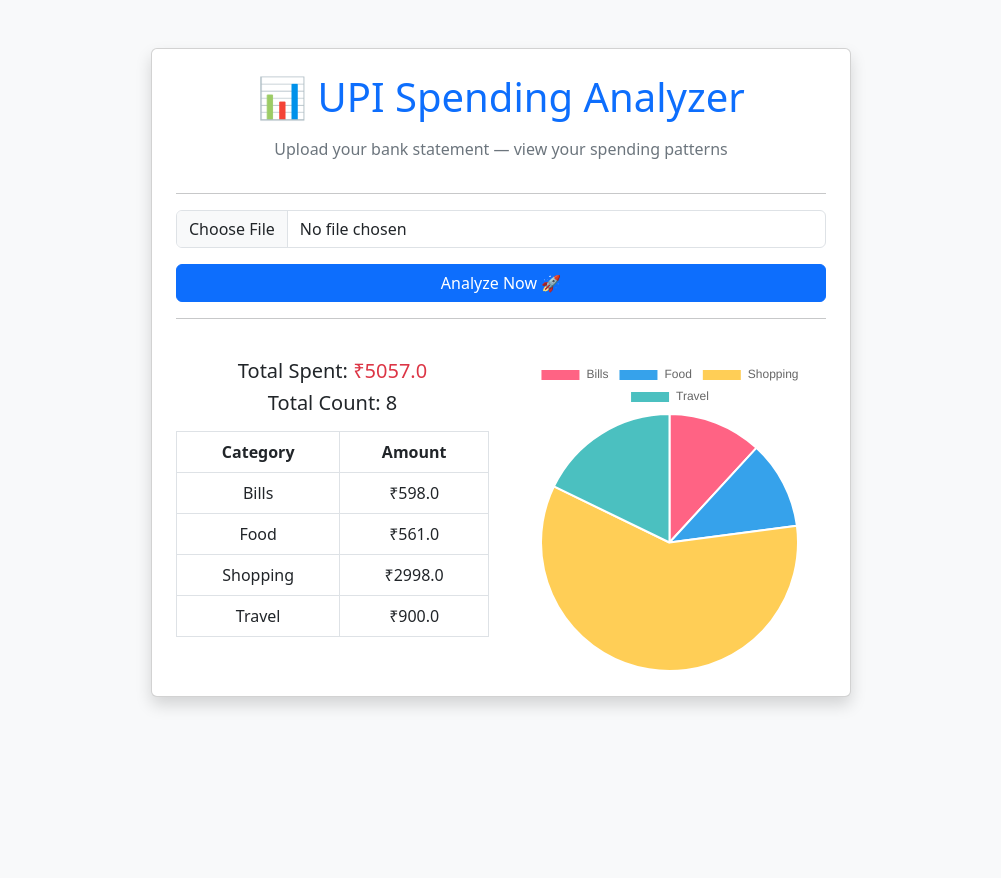
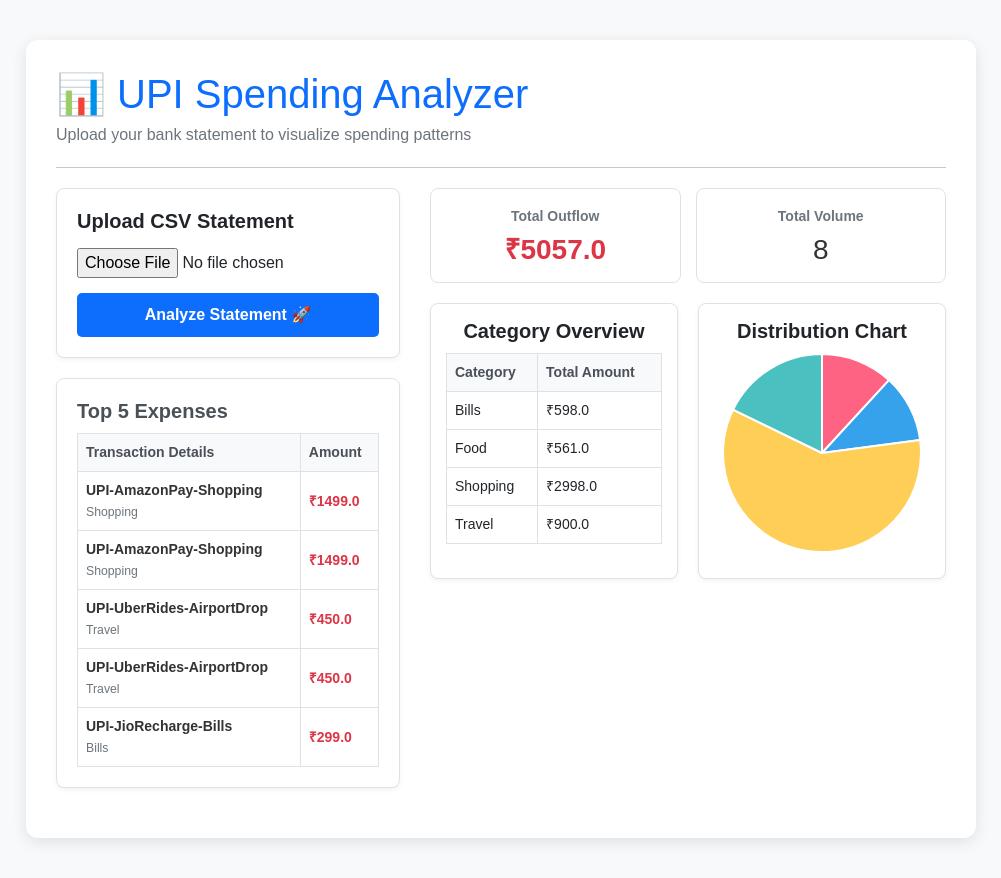
Before and after one commit to deepak764877-a11y/Upi-spending-analyzer, a Flask app: page / in a window 1280 px wide. Shown: the whole page, without its empty margins (139-1140 px from the left). Before the commit the page ends 708 px from the top, so only its background shows below. Run offline with Flask 3, Linux system fonts and the light colour scheme; data comes from the database, SQL or seed files in the repository.

Commit message:
Improve: Dashboard UI with category overview and distribution chart

```diff
--- a/app.py
+++ b/app.py
@@ -36,12 +36,17 @@ def get_category(description):
 
 @app.route('/')
 def home():
+    init_db()
+
     conn = sqlite3.connect('database.db')
     conn.row_factory = sqlite3.Row
     cursor = conn.cursor()
 
     stats = cursor.execute('SELECT SUM(amount) as total_spent, COUNT(id) as total_count FROM transactions').fetchone()
     category_data = cursor.execute('SELECT category, SUM(amount) as total FROM transactions GROUP BY category').fetchall()
+
+    top_transactions = cursor.execute('SELECT description, amount, category FROM transactions ORDER BY amount DESC LIMIT 5').fetchall()
+
     conn.close()
 
     chart_labels = [row['category'] for row in category_data]
@@ -52,11 +57,15 @@ def home():
         stats=stats,
         category_data=category_data,
         chart_labels=chart_labels,
-        chart_values=chart_values
+        chart_values=chart_values,
+        top_transactions=top_transactions
     )
 
 @app.route('/upload', methods=['POST'])
 def upload_file():
+
+    init_db()
+
     file = request.files['file']
     if file:
         if not os.path.exists('uploads'):
@@ -85,3 +94,5 @@ def upload_file():
 if __name__ == '__main__':
     init_db()
     app.run(debug=True)
+    init_db()
+    app.run(debug=True)
--- a/templates/index.html
+++ b/templates/index.html
@@ -3,33 +3,82 @@
 <head>
     <title>UPI Spending Analyzer</title>
     <link href="https://cdn.jsdelivr.net/npm/bootstrap@5.3.0/dist/bootstrap.min.css" rel="stylesheet">
+    <style>
+        body { background-color: #f8f9fa; font-family: Arial, sans-serif; }
+        .main-card { max-width: 950px; margin: 40px auto; background: white; padding: 30px; border-radius: 12px; box-shadow: 0 4px 15px rgba(0,0,0,0.1); }
+        .grid-container { display: flex; gap: 30px; text-align: left; margin-top: 20px; }
+        .left-col { flex: 4; }
+        .right-col { flex: 6; }
+        .feature-box { background: white; padding: 20px; border: 1px solid #dee2e6; border-radius: 8px; margin-bottom: 20px; box-shadow: 0 2px 5px rgba(0,0,0,0.05); }
+        .stats-row { display: flex; gap: 15px; margin-bottom: 20px; text-align: center; }
+        .stat-card { flex: 1; padding: 15px; background: white; border: 1px solid #dee2e6; border-radius: 8px; text-align: center; }
+        .table-custom { width: 100%; border-collapse: collapse; margin-top: 10px; font-size: 14px; }
+        .table-custom th, .table-custom td { border: 1px solid #dee2e6; padding: 8px; text-align: left; }
+        .table-custom th { background-color: #f8f9fa; color: #495057; }
+        .text-danger { color: #dc3545; font-weight: bold; }
+        .text-primary { color: #0d6efd; }
+    </style>
 </head>
-<body class="bg-light">
-    <div class="container text-center mt-5">
-        <div class="card shadow p-4 mx-auto" style="max-width: 700px;">
-            <h1 class="text-primary mb-3">📊 UPI Spending Analyzer</h1>
-            <p class="text-secondary">Upload your bank statement — view your spending patterns</p>
+<body>
+    <div class="main-card">
+        <h1 class="text-primary" style="margin-bottom: 5px;">📊 UPI Spending Analyzer</h1>
+        <p style="color: #6c757d; margin-bottom: 20px;">Upload your bank statement to visualize spending patterns</p>
         <hr>
 
-            <form action="/upload" method="POST" enctype="multipart/form-data">
-                <div class="mb-3">
-                    <input type="file" name="file" accept=".csv" class="form-control">
+        <div class="grid-container">
+            <div class="left-col">
+                <div class="feature-box">
+                    <h5 style="margin-top:0; font-weight: bold;">Upload CSV Statement</h5>
+                    <form action="/upload" method="POST" enctype="multipart/form-data" style="margin-top: 15px;">
+                        <input type="file" name="file" accept=".csv" style="display: block; width: 100%; margin-bottom: 15px;">
+                        <button type="submit" style="width: 100%; padding: 10px; background: #0d6efd; color: white; border: none; border-radius: 5px; cursor: pointer; font-weight: bold;">Analyze Statement 🚀</button>
+                    </form>
                 </div>
-                <button type="submit" class="btn btn-primary w-100">Analyze Now 🚀</button>
-            </form>
 
-            <hr>
+                <div class="feature-box">
+                    <h5 style="margin-top:0; font-weight: bold; color: #495057;">Top 5 Expenses</h5>
+                    <table class="table-custom">
+                        <thead>
+                            <tr>
+                                <th>Transaction Details</th>
+                                <th>Amount</th>
+                            </tr>
+                        </thead>
+                        <tbody>
+                            {% for row in top_transactions %}
+                            <tr>
+                                <td>
+                                    <div style="font-weight: bold; color: #333;">{{ row['description'] }}</div>
+                                    <small style="color: #6c757d;">{{ row['category'] }}</small>
+                                </td>
+                                <td class="text-danger" style="vertical-align: middle;">₹{{ row['amount'] }}</td>
+                            </tr>
+                            {% endfor %}
+                        </tbody>
+                    </table>
+                </div>
+            </div>
 
-            <div class="row mt-4">
-                <div class="col-md-6">
-                    <h5>Total Spent: <span class="text-danger">₹{{ stats.total_spent or 0 }}</span></h5>
-                    <h5>Total Count: {{ stats.total_count or 0 }}</h5>
+            <div class="right-col">
+                <div class="stats-row">
+                    <div class="stat-card">
+                        <small style="color: #6c757d; font-weight: bold;">Total Outflow</small>
+                        <h3 class="text-danger" style="margin: 5px 0 0 0;">₹{{ stats.total_spent or 0 }}</h3>
+                    </div>
+                    <div class="stat-card">
+                        <small style="color: #6c757d; font-weight: bold;">Total Volume</small>
+                        <h3 style="margin: 5px 0 0 0; color: #333;">{{ stats.total_count or 0 }}</h3>
+                    </div>
+                </div>
 
-                    <table class="table table-bordered mt-3">
+                <div style="display: flex; gap: 20px;">
+                    <div class="feature-box" style="flex: 1; padding: 15px;">
+                        <h5 style="margin-top: 0; font-weight: bold; text-align: center;">Category Overview</h5>
+                        <table class="table-custom">
                             <thead>
                                 <tr>
                                     <th>Category</th>
-                                <th>Amount</th>
+                                    <th>Total Amount</th>
                                 </tr>
                             </thead>
                             <tbody>
@@ -43,12 +92,16 @@
                         </table>
                     </div>
 
-                <div class="col-md-6">
-                    <canvas id="spendingChart" width="200" height="200"></canvas>
+                    <div class="feature-box" style="flex: 1; padding: 15px; text-align: center;">
+                        <h5 style="margin-top: 0; font-weight: bold;">Distribution Chart</h5>
+                        <div style="max-width: 200px; margin: 10px auto;">
+                            <canvas id="spendingChart" width="180" height="180"></canvas>
+                        </div>
+                    </div>
+                </div>
             </div>
         </div>
 
-        </div>
     </div>
 
     <script src="https://cdn.jsdelivr.net/npm/chart.js"></script>
@@ -70,6 +123,12 @@
                         data: values,
                         backgroundColor: ['#FF6384', '#36A2EB', '#FFCE56', '#4BC0C0', '#9966FF']
                     }]
+                },
+                options: {
+                    responsive: true,
+                    plugins: {
+                        legend: { display: false }
+                    }
                 }
             });
         }
```
Lines whose indentation alone changed are shown as unchanged.
